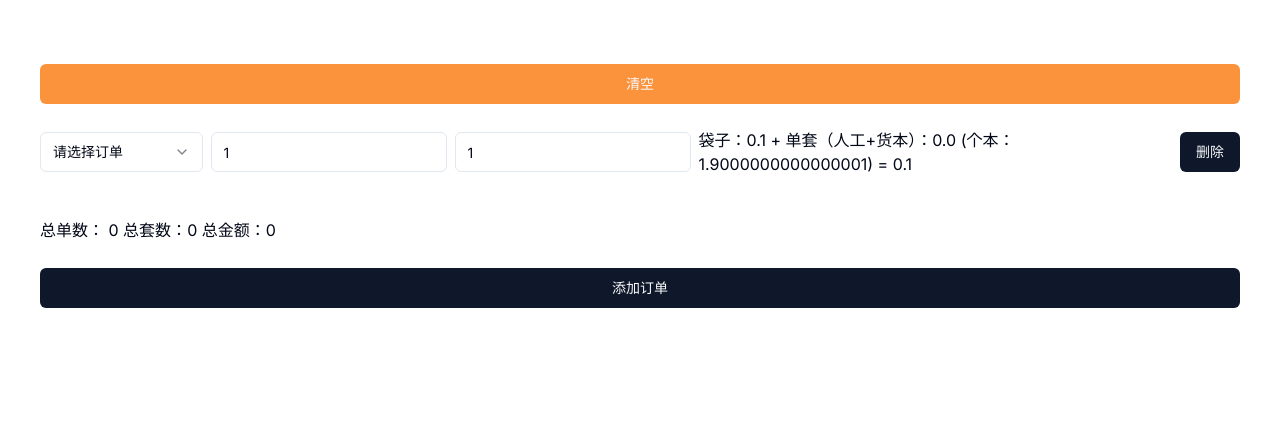
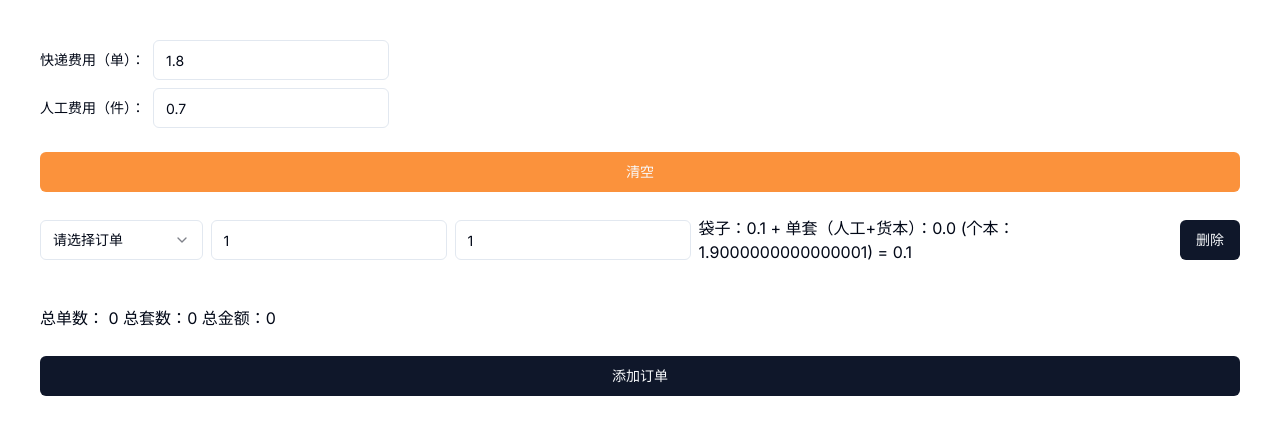
Before and after one commit to yucccc/nextjs-boilerplate, a Next.js app: page /order in a window 1280 px wide. Shown: the top 434 px of the page. Built offline with nearby package versions, Linux system fonts and the light colour scheme.

Commit message:
fix：加人工

```diff
--- a/app/order/page.tsx
+++ b/app/order/page.tsx
@@ -1,4 +1,5 @@
 'use client';
+import { Label } from "@/components/ui/label"
 
 import { Button } from "@/components/ui/button"
 import { Input } from "@/components/ui/input"
@@ -20,11 +21,15 @@ type Init = {
     cb: string;
 }[]
 
-const 申通快递 = 1.8
+
+
+export default function Order() {
+
+    const [快递, setST] = useState(1.8)
+    const [rengong, setRG] = useState(0.7)
+
     const daizi = 0.1
 
-
-const rengong = 0.5
     const 短袖 = 4.6 + rengong
     const 短裤 = 4.9 + rengong
     const 背心1 = 4.4 + rengong
@@ -37,11 +42,11 @@ const 薄长裤 = 6.7 + rengong
     const 薄长裤2件 = 薄长裤 * 2
 
     // 加绒
-const 圆领卫衣加绒 = 9
-const 加绒裤子 = 9.2
-const 羊羔绒连帽 = 11
-const 羊羔绒裤 = 10.2
-const 羊羔绒圆领 = 9.5
+    const 圆领卫衣加绒 = 9 + rengong
+    const 加绒裤子 = 9.2 + rengong
+    const 羊羔绒连帽 = 11 + rengong
+    const 羊羔绒裤 = 10.2 + rengong
+    const 羊羔绒圆领 = 9.5 + rengong
 
 
     const styles = [
@@ -51,7 +56,7 @@ const styles = [
         { label: '薄卫衣+薄长裤', value: 薄卫衣1 + 薄长裤, num: 2 },
 
         { label: '短袖1件', value: 短袖, },
-    { label: '短袖2件', value: 短袖 * 2, },
+        { label: '短袖2件', value: 短袖 * 2, key: 99 },
         { label: '短袖3件', value: 短袖 * 3 },
 
         { label: '背心1件', value: 背心1, },
@@ -81,10 +86,7 @@ const styles = [
 
     ]
 
-
-export default function Order() {
-
-    const [dynamicVaildateForm, setDynamicVaildateForm] = useState([{}])
+    const [dynamicVaildateForm, setDynamicVaildateForm] = useState([{ cb: '', orderNumber: 1, numberOfPieces: 1, daizi: 0.1 }])
 
     useEffect(() => {
         const d = localStorage.getItem('dynamicVaildateForm')
@@ -166,6 +168,35 @@ export default function Order() {
 
 
     return <div className="p-10">
+
+        <div>
+            <div className="flex items-center space-x-2">
+                <Label htmlFor="kuaidi">快递费用（单）：</Label>
+                <Input
+                    className="w-auto"
+                    id="kuaidi"
+                    type="number"
+                    onChange={(e) => setST(+e.target.value)}
+                    value={快递}
+                    placeholder="快递费用"
+                />
+            </div>
+        </div>
+
+        <div className="mt-2">
+            <div className="flex items-center space-x-2">
+                <Label htmlFor="rengong">人工费用（件）：</Label>
+                <Input
+                    className="w-auto"
+                    id="rengong"
+                    type="number"
+                    onChange={(e) => setRG(+e.target.value)}
+                    value={rengong}
+                    placeholder="人工费用"
+                />
+            </div>
+        </div>
+
         <Button onClick={clearOrder} className="w-full my-6 bg-orange-400">清空</Button>
 
         {dynamicVaildateForm.map((item, index) => {
@@ -200,7 +231,7 @@ export default function Order() {
                     id="numberOfPieces"
                     placeholder="件数"
                 />
-                <span className="flex-auto">袋子：{item.daizi} + 单套（人工+货本）：{(+item.cb).toFixed(1)} (个本： {(+item.cb) + daizi  + 申通快递}) = {(item.numberOfPieces * +item.cb + item.daizi).toFixed(1)} </span>
+                <span className="flex-auto">袋子：{item.daizi} + 单套（人工+货本）：{(+item.cb).toFixed(1)} (个本： {(+item.cb) + daizi + 快递}) = {(item.numberOfPieces * +item.cb + item.daizi).toFixed(1)} </span>
                 <Button onClick={() => deleteOrder(index)}>删除</Button>
             </div>
         })
```
Lines whose indentation alone changed are shown as unchanged.
